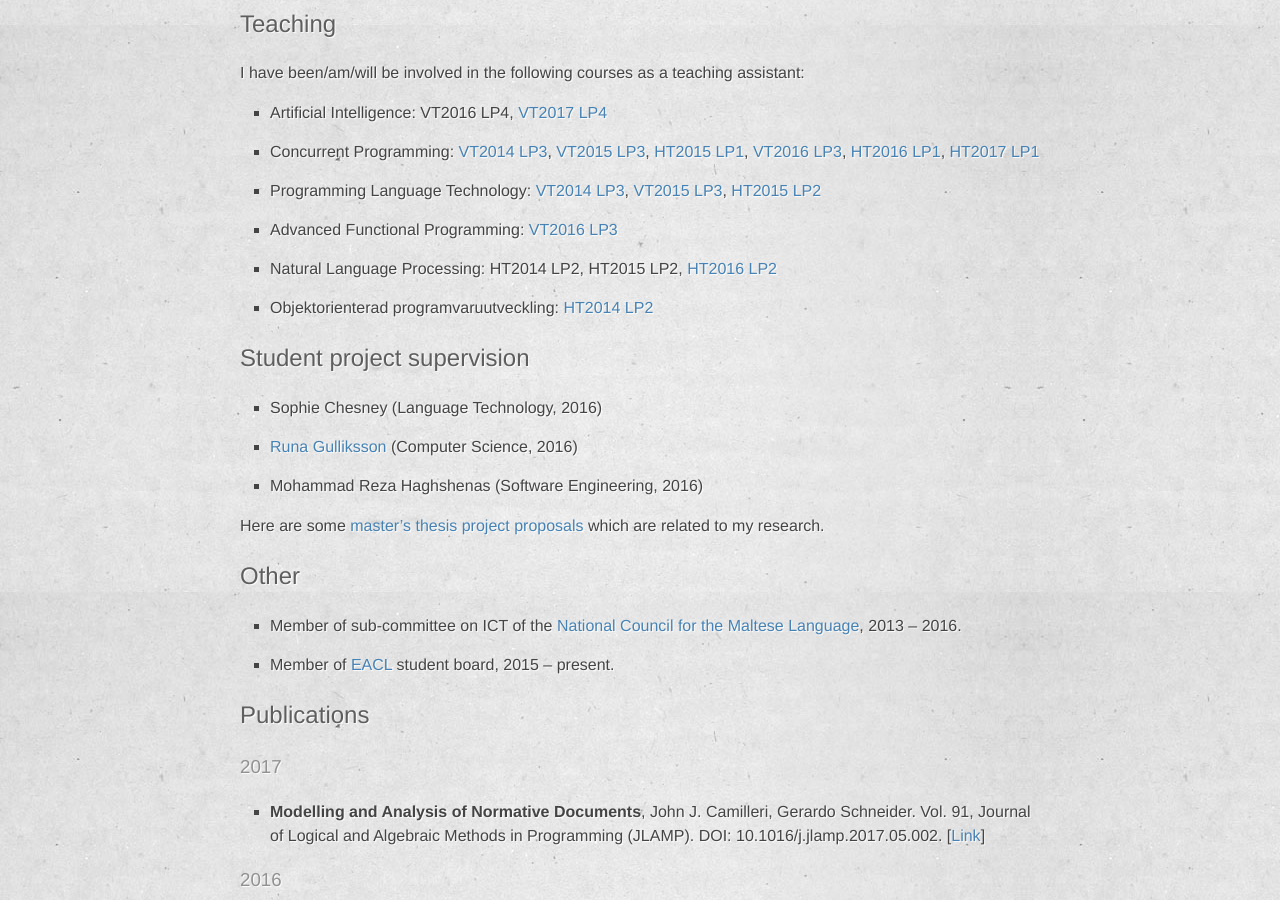
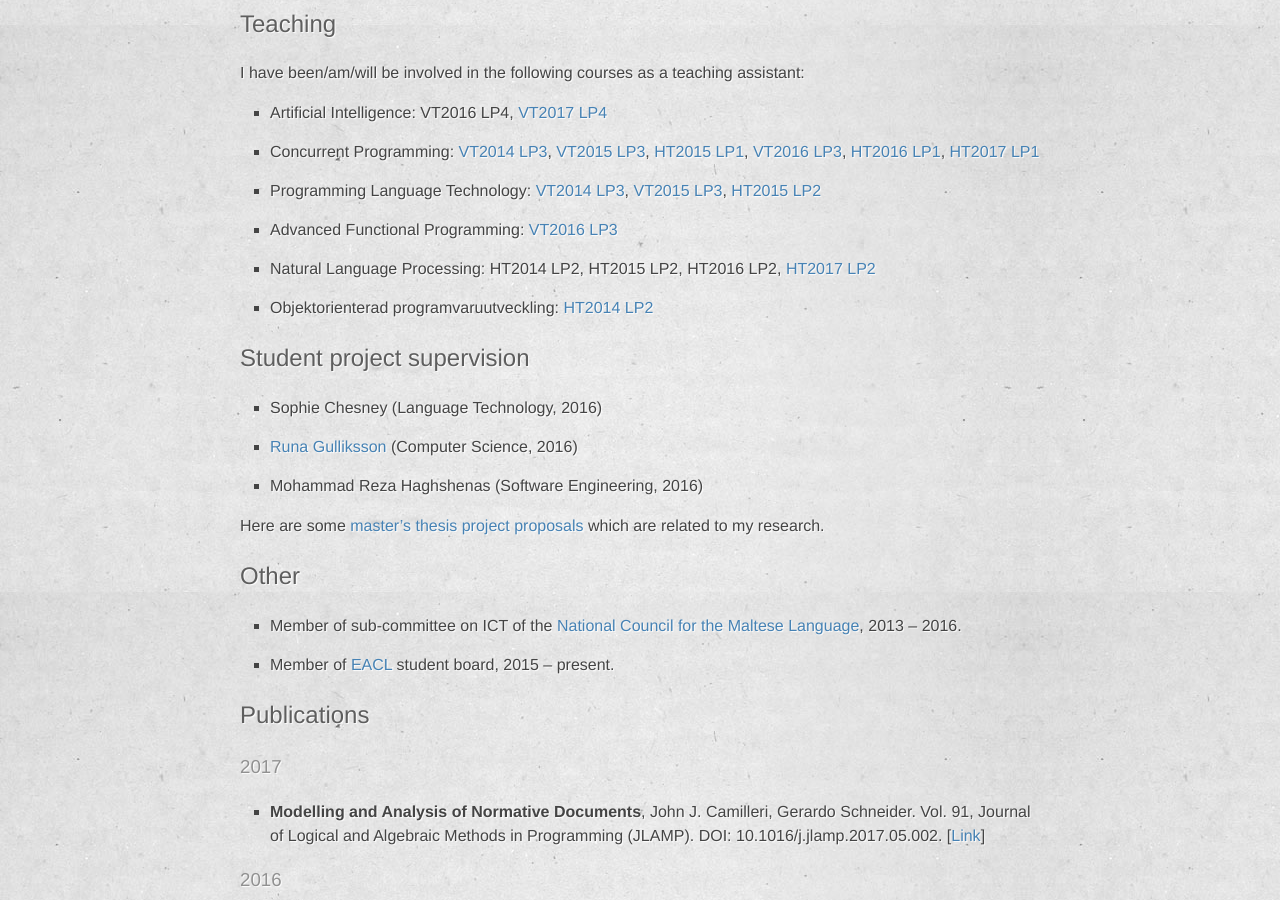
Before and after one commit to johnjcamilleri/johnjcamilleri.github.io, a Jekyll site: the page built from academic.md, in a window 1280 px wide and 900 px high, scrolled down 972 px. Built offline with Jekyll 4.4.1, drawn with Linux system fonts in a browser that asks for light colours.

```diff
--- a/_data/teaching.json
+++ b/_data/teaching.json
@@ -80,7 +80,11 @@
       },
       {
         "period": "HT2016 LP2",
-        "url": "http://gul.gu.se/public/courseId/75617/coursePath/38097/38351/59410/ecp/lang-sv/publicPage.do"
+        "url": null
+      },
+      {
+        "period": "HT2017 LP2",
+        "url": "https://gul.gu.se/public/courseId/77640/lang-en/publicPage.do"
       }
     ]
   },
```
